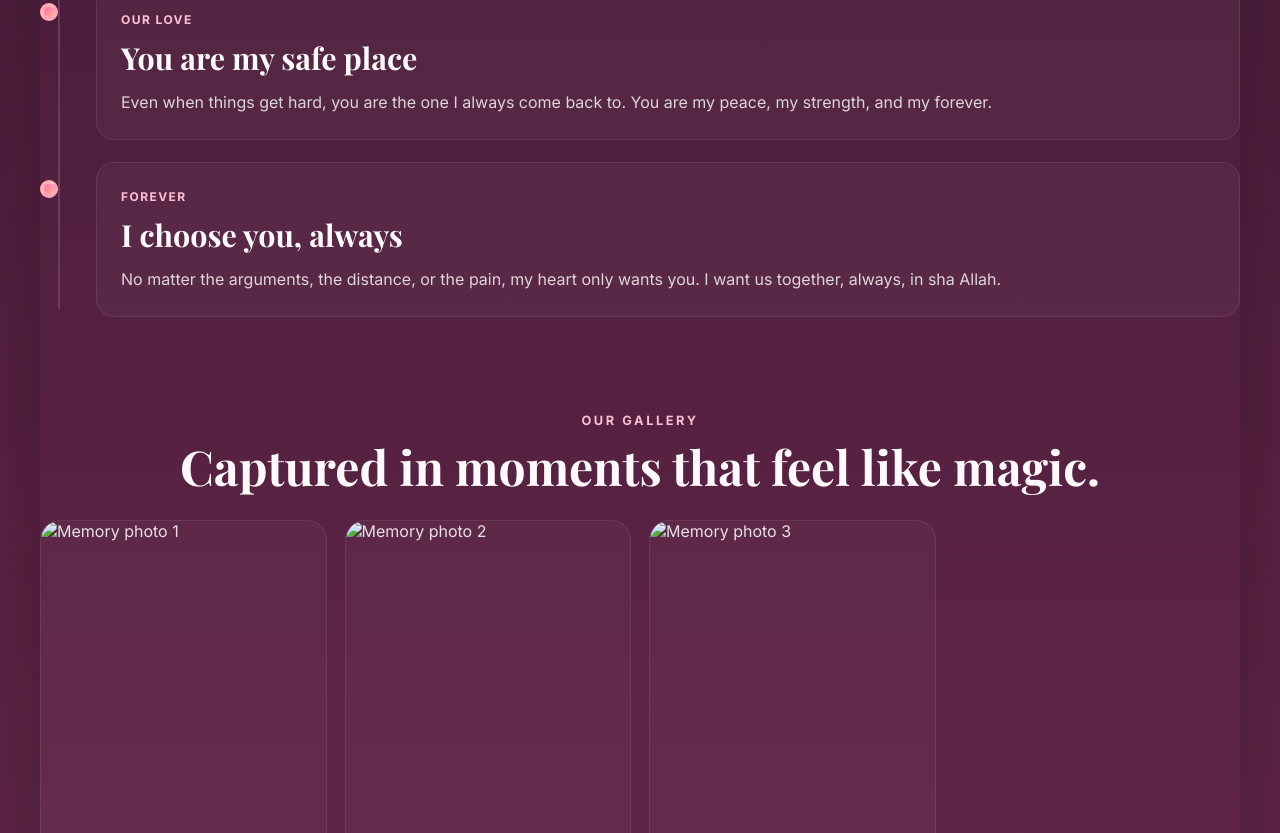
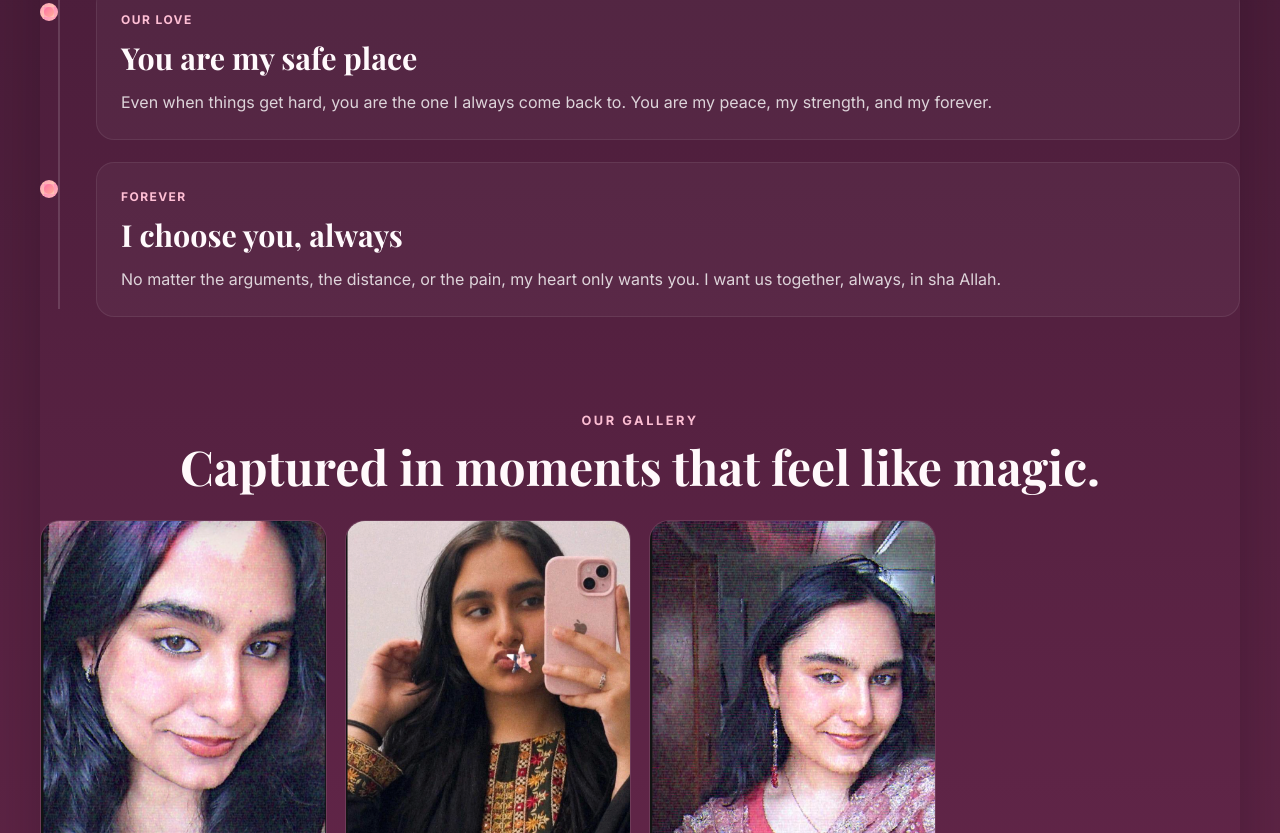
Before and after one commit to uzairr134-bot/love-site, a plain HTML site: page index.html in a window 1280 px wide. Shown: the part 1967-2800 px from the top of the page. Drawn offline with nearby package versions, Linux system fonts and the light colour scheme.

Commit message:
Update image paths to reference JPG files directly from main folder

```diff
--- a/index.html
+++ b/index.html
@@ -48,7 +48,7 @@
 
         <div class="hero-visual">
           <div class="image-card main-image">
-            <img alt="Portrait of Tamveel in a romantic memory card" src="hero.jpg.png" />
+            <img alt="Portrait of Tamveel in a romantic memory card" src="hero.jpg" />
           </div>
           <div class="floating-badge">Forever Yours</div>
         </div>
@@ -147,13 +147,13 @@
 
         <div class="gallery-grid">
           <div class="gallery-item">
-            <img loading="lazy" alt="Memory photo 1" src="photo-1.jpg.png" />
+            <img loading="lazy" alt="Memory photo 1" src="photo-1.jpg" />
           </div>
           <div class="gallery-item">
-            <img loading="lazy" alt="Memory photo 2" src="photo-2.jpg.png" />
+            <img loading="lazy" alt="Memory photo 2" src="photo-2.jpg" />
           </div>
           <div class="gallery-item">
-            <img loading="lazy" alt="Memory photo 3" src="photo-3.jpg.png" />
+            <img loading="lazy" alt="Memory photo 3" src="photo-3.jpg" />
           </div>
         </div>
       </section>
```
